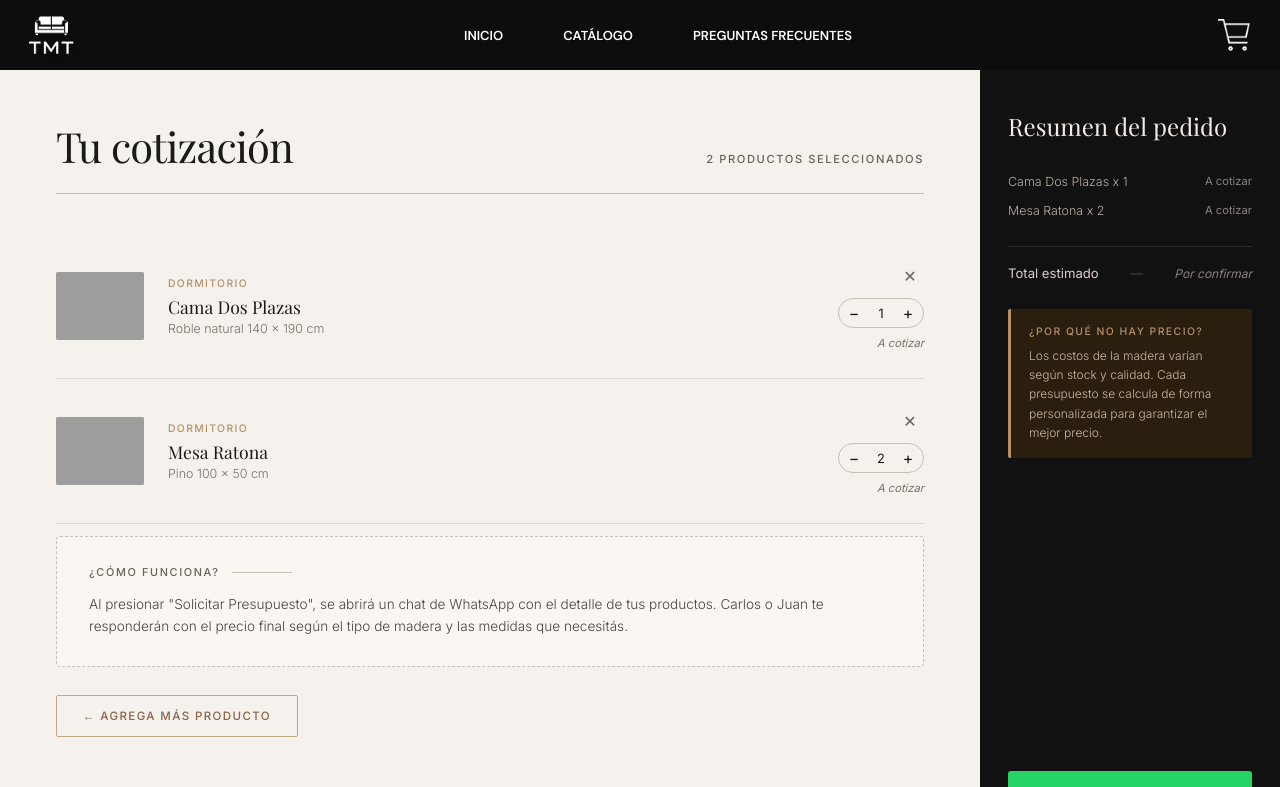
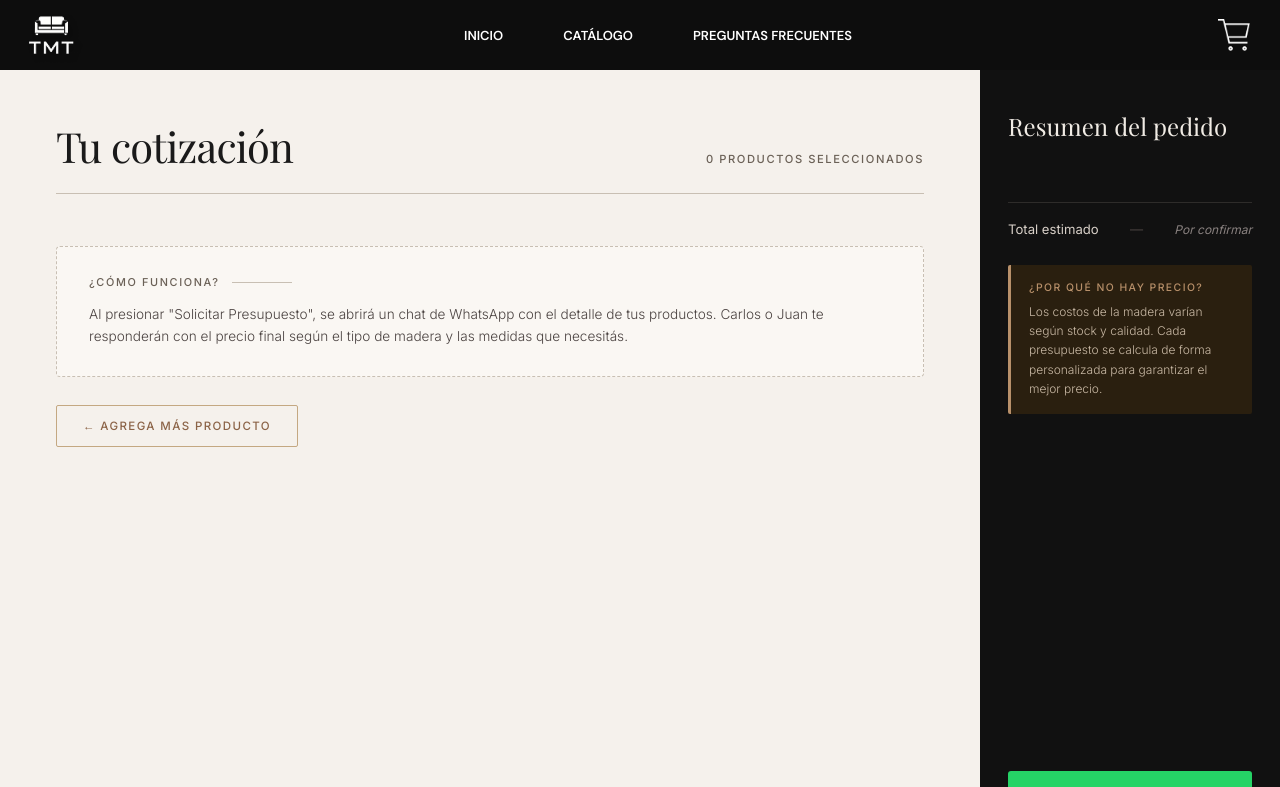
Before and after one commit to Gumm1014/Grupo-Echo-TMT, a React (Vite) app: page /carrito in a window 1280 px wide. Shown: the top 787 px of the page. Built offline with nearby package versions, Linux system fonts and the light colour scheme; grey boxes are pictures that could not be loaded; a web font is replaced by a local one.

Commit message:
se implemento la funcion de agregar un producto al carrito y consultar este mismo producto por whatsapp

```diff
--- a/src/components/carrito/ResumenPedido.jsx
+++ b/src/components/carrito/ResumenPedido.jsx
@@ -19,19 +19,31 @@ function SinPrecio() {
   );
 }
 
-function BtnWhatsapp() {
+function BtnWhatsapp({ carrito }) {
+  let mensaje = "Hola! Quisiera consultar por los siguientes productos:\n";
+
+  carrito.forEach((producto) => {
+    mensaje += `- ${producto.nombre} x${producto.cantidad}\n`;
+  });
+
+  const mensajeCodificado = encodeURIComponent(mensaje);
+  const url = `https://wa.me/5492901535524?text=${mensajeCodificado}`;
+
   return (
-    <button className="btn-whatsapp">
+    <button className="btn-whatsapp" onClick={() => window.open(url, "_blank")}>
       <svg className="icono-ws" viewBox="0 0 24 24" xmlns="http://www.w3.org/2000/svg" fill="#fff">
-        <path d="M17.472 14.382c-.297-.149-1.758-.867-2.03-.967-.273-.099-.471-.148-.67.15-.197.297-.767.966-.94 1.164-.173.199-.347.223-.644.075-.297-.15-1.255-.463-2.39-1.475-.883-.788-1.48-1.761-1.653-2.059-.173-.297-.018-.458.13-.606.134-.133.298-.347.446-.52.149-.174.198-.298.298-.497.099-.198.05-.371-.025-.52-.075-.149-.669-1.612-.916-2.207-.242-.579-.487-.5-.669-.51-.173-.008-.371-.01-.57-.01-.198 0-.52.074-.792.372-.272.297-1.04 1.016-1.04 2.479 0 1.462 1.065 2.875 1.213 3.074.149.198 2.096 3.2 5.077 4.487.709.306 1.262.489 1.694.625.712.227 1.36.195 1.871.118.571-.085 1.758-.719 2.006-1.413.248-.694.248-1.289.173-1.413-.074-.124-.272-.198-.57-.347z"/>
-        <path d="M12 0C5.373 0 0 5.373 0 12c0 2.124.558 4.117 1.534 5.845L.054 23.447a.5.5 0 0 0 .619.619l5.602-1.48A11.945 11.945 0 0 0 12 24c6.627 0 12-5.373 12-12S18.627 0 12 0zm0 21.9a9.887 9.887 0 0 1-5.034-1.374l-.36-.214-3.733.986.989-3.614-.235-.372A9.9 9.9 0 0 1 2.1 12C2.1 6.535 6.535 2.1 12 2.1S21.9 6.535 21.9 12 17.465 21.9 12 21.9z"/>
+        <path d="M17.472 14.382c-.297-.149-1.758-.867-2.03-.967-.273-.099-.471-.148-.67.15-.197.297-.767.966-.94 1.164-.173.199-.347.223-.644.075-.297-.15-1.255-.463-2.39-1.475-.883-.788-1.48-1.761-1.653-2.059-.173-.297-.018-.458.13-.606.134-.133.298-.347.446-.52.149-.174.198-.298.298-.497.099-.198.05-.371-.025-.52-.075-.149-.669-1.612-.916-2.207-.242-.579-.487-.5-.669-.51-.173-.008-.371-.01-.57-.01-.198 0-.52.074-.792.372-.272.297-1.04 1.016-1.04 2.479 0 1.462 1.065 2.875 1.213 3.074.149.198 2.096 3.2 5.077 4.487.709.306 1.262.489 1.694.625.712.227 1.36.195 1.871.118.571-.085 1.758-.719 2.006-1.413.248-.694.248-1.289.173-1.413-.074-.124-.272-.198-.57-.347z" />
+        <path d="M12 0C5.373 0 0 5.373 0 12c0 2.124.558 4.117 1.534 5.845L.054 23.447a.5.5 0 0 0 .619.619l5.602-1.48A11.945 11.945 0 0 0 12 24c6.627 0 12-5.373 12-12S18.627 0 12 0zm0 21.9a9.887 9.887 0 0 1-5.034-1.374l-.36-.214-3.733.986.989-3.614-.235-.372A9.9 9.9 0 0 1 2.1 12C2.1 6.535 6.535 2.1 12 2.1S21.9 6.535 21.9 12 17.465 21.9 12 21.9z" />
       </svg>
       <span>Solicitar presupuesto por WhatsApp</span>
     </button>
   );
 }
 
-export default function ResumenPedido({ items }) {
+
+
+
+export default function ResumenPedido({ items, carrito }) {
   return (
     <aside className="resumen">
       <h2 className="resumen-titulo">Resumen del pedido</h2>
@@ -49,7 +61,7 @@ export default function ResumenPedido({ items }) {
       </div>
 
       <SinPrecio />
-      <BtnWhatsapp />
+      <BtnWhatsapp carrito={carrito} />
     </aside>
   );
 }
--- a/src/pages/carrito/carrito.jsx
+++ b/src/pages/carrito/carrito.jsx
@@ -1,31 +1,17 @@
-import { useState } from "react";
+import { useState, useEffect } from "react";
+import { obtenerCarrito, guardarCarrito } from "../../utils/carrito.js";
 import "./carrito.css";
 import Encabezado from "../../components/carrito/Encabezado";
 import ItemProducto from "../../components/carrito/ItemProducto";
 import ComoFunciona from "../../components/carrito/ComoFunciona";
 import ResumenPedido from "../../components/carrito/ResumenPedido";
 
-const carritoInicial = [
-  {
-    id: 1,
-    categoria: "DORMITORIO",
-    nombre: "Cama Dos Plazas",
-    variante: "Roble natural  140 x 190 cm",
-    imagen: "https://images.unsplash.com/photo-1555041469-a586c61ea9bc?w=200&q=80",
-    cantidad: 1,
-  },
-  {
-    id: 2,
-    categoria: "DORMITORIO",
-    nombre: "Mesa Ratona",
-    variante: "Pino  100 x 50 cm",
-    imagen: "https://images.unsplash.com/photo-1555041469-a586c61ea9bc?w=200&q=80",
-    cantidad: 2,
-  },
-];
+export default function Carrito() {
+  const [carrito, setCarrito] = useState(() => obtenerCarrito());
 
-export default function Carrito() {
-  const [carrito, setCarrito] = useState(carritoInicial);
+  useEffect(() => {
+    guardarCarrito(carrito);
+  }, [carrito]);
 
   const eliminarProducto = (id) => {
     const nuevoCarrito = [];
@@ -86,8 +72,8 @@ export default function Carrito() {
               key={producto.id}
               categoria={producto.categoria}
               nombre={producto.nombre}
-              variante={producto.variante}
-              imagen={producto.imagen}
+              variante={`${producto.materiales} ${producto.medidas}`}
+              imagen={producto.imagen1}
               cantidad={producto.cantidad}
               onEliminar={() => eliminarProducto(producto.id)}
               onSumar={() => sumarCantidad(producto.id)}
@@ -105,7 +91,21 @@ export default function Carrito() {
           ← Agrega más producto
         </button>
 
-        <button className="btn-whatsapp-mobile">
+        <button className="btn-whatsapp-mobile"
+          onClick={() => {
+            let mensaje = "Hola! Quisiera consultar por los siguientes productos:\n";
+
+            carrito.forEach((producto) => {
+              mensaje += `- ${producto.nombre} x${producto.cantidad}\n`;
+            });
+
+            const mensajeCodificado = encodeURIComponent(mensaje);
+            const url = `https://wa.me/5492901535524?text=${mensajeCodificado}`;
+
+            window.open(url, "_blank");
+          }}
+
+        >
           <svg className="icono-ws" viewBox="0 0 24 24" xmlns="http://www.w3.org/2000/svg" fill="#fff">
             <path d="M17.472 14.382c-.297-.149-1.758-.867-2.03-.967-.273-.099-.471-.148-.67.15-.197.297-.767.966-.94 1.164-.173.199-.347.223-.644.075-.297-.15-1.255-.463-2.39-1.475-.883-.788-1.48-1.761-1.653-2.059-.173-.297-.018-.458.13-.606.134-.133.298-.347.446-.52.149-.174.198-.298.298-.497.099-.198.05-.371-.025-.52-.075-.149-.669-1.612-.916-2.207-.242-.579-.487-.5-.669-.51-.173-.008-.371-.01-.57-.01-.198 0-.52.074-.792.372-.272.297-1.04 1.016-1.04 2.479 0 1.462 1.065 2.875 1.213 3.074.149.198 2.096 3.2 5.077 4.487.709.306 1.262.489 1.694.625.712.227 1.36.195 1.871.118.571-.085 1.758-.719 2.006-1.413.248-.694.248-1.289.173-1.413-.074-.124-.272-.198-.57-.347z" />
             <path d="M12 0C5.373 0 0 5.373 0 12c0 2.124.558 4.117 1.534 5.845L.054 23.447a.5.5 0 0 0 .619.619l5.602-1.48A11.945 11.945 0 0 0 12 24c6.627 0 12-5.373 12-12S18.627 0 12 0zm0 21.9a9.887 9.887 0 0 1-5.034-1.374l-.36-.214-3.733.986.989-3.614-.235-.372A9.9 9.9 0 0 1 2.1 12C2.1 6.535 6.535 2.1 12 2.1S21.9 6.535 21.9 12 17.465 21.9 12 21.9z" />
@@ -114,7 +114,7 @@ export default function Carrito() {
         </button>
       </main>
 
-      <ResumenPedido items={itemsResumen} />
+      <ResumenPedido items={itemsResumen} carrito={carrito} />
     </div>
   );
 }
--- a/src/pages/detalle-producto/detalle_producto.jsx
+++ b/src/pages/detalle-producto/detalle_producto.jsx
@@ -2,6 +2,7 @@ import "./detalle_producto.css";
 import ProductCard from "../../components/catalogo/ProductCard.jsx";
 import { useEffect, useState } from "react";
 import { useParams } from "wouter";
+import { agregarAlCarrito } from "../../utils/carrito.js";
 
 function Detalle_producto() {
 
@@ -214,16 +215,12 @@ function Detalle_producto() {
 
           </div>
 
-
-          <button className="btn_añadir_carrito">
-
-            <img
-              src="/carrito_marron.png"
-              alt=""
-            />
-
+          <button
+            className="btn_añadir_carrito"
+            onClick={() => agregarAlCarrito(producto)}
+          >
+            <img src="/carrito_marron.png" alt="" />
             Añadir al carrito
-
           </button>
 
         </div>
--- /dev/null
+++ b/src/utils/carrito.js
@@ -0,0 +1,35 @@
+export const obtenerCarrito = () => {
+  const guardado = localStorage.getItem("carrito");
+
+  if (guardado) {
+    return JSON.parse(guardado);
+  }
+
+  return [];
+};
+
+export const guardarCarrito = (carrito) => {
+  localStorage.setItem("carrito", JSON.stringify(carrito));
+};
+
+export const agregarAlCarrito = (producto) => {
+  const carrito = obtenerCarrito();
+  let yaEstaba = false;
+  const nuevoCarrito = [];
+
+  carrito.forEach((item) => {
+    if (item.id === producto.id) {
+      yaEstaba = true;
+      nuevoCarrito.push({ ...item, cantidad: item.cantidad + 1 });
+    } else {
+      nuevoCarrito.push(item);
+    }
+  });
+
+  if (!yaEstaba) {
+    nuevoCarrito.push({ ...producto, cantidad: 1 });
+  }
+
+  guardarCarrito(nuevoCarrito);
+  alert(`El producto ${producto.nombre} se agrego al carrito`);
+};
```
